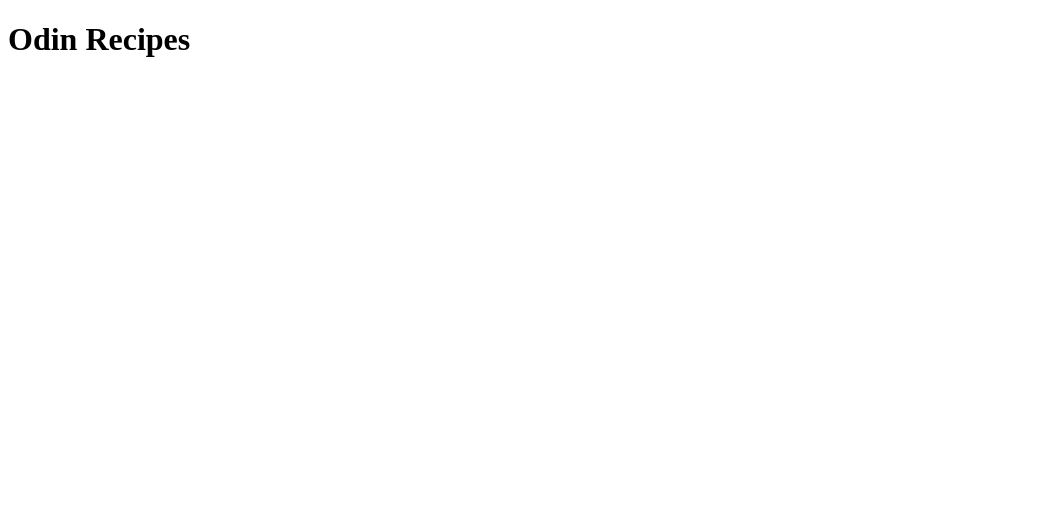
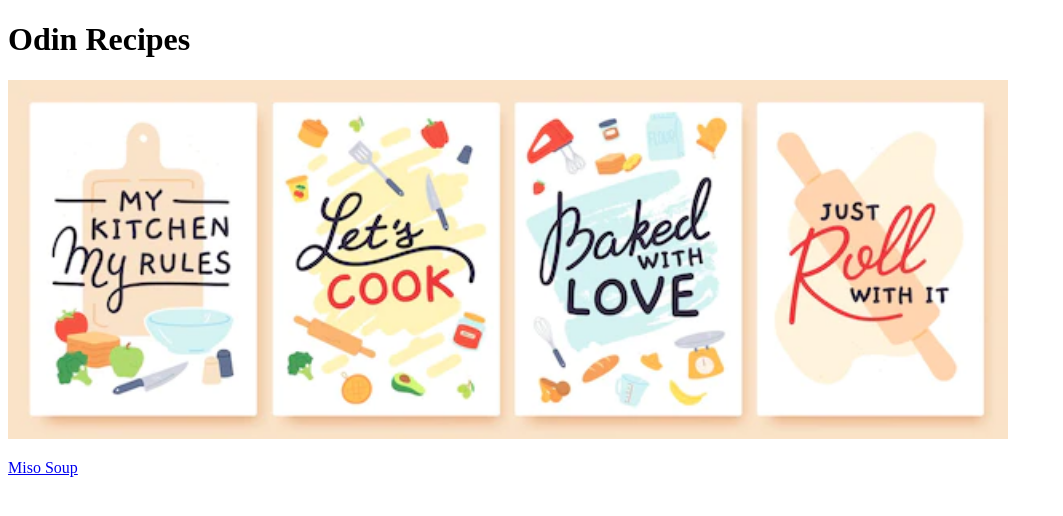
Before and after one commit to itspika/odin-recipes, a plain HTML site: page index.html in a window 1280 px wide. Shown: the whole page, without its empty margins (0-1063 px from the left). Drawn offline with Linux system fonts and the light colour scheme.

Commit message:
Added cover image for index.html & linked to Recipe

```diff
--- a/index.html
+++ b/index.html
@@ -6,6 +6,9 @@
     </head>
 
     <body>
+
         <h1>Odin Recipes</h1>
+        <img src="img/letscook.webp" alt="Lets cook Banner" width="1000">
+        <p><a href="recipes/miso.html">Miso Soup</a></p>
     </body>
 </html>
```
